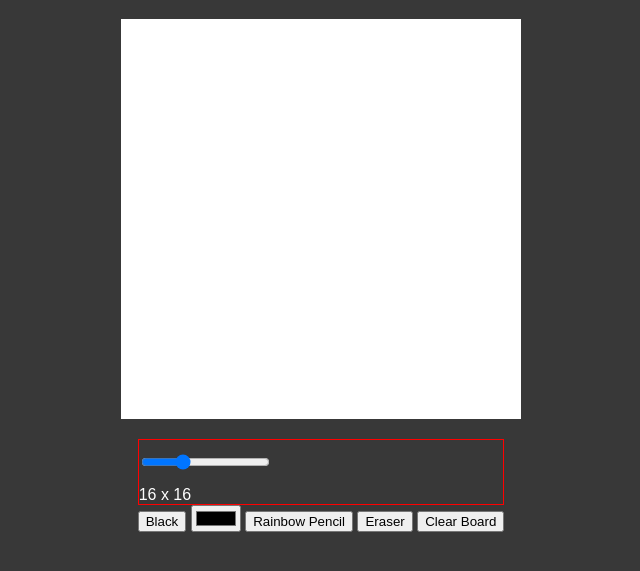
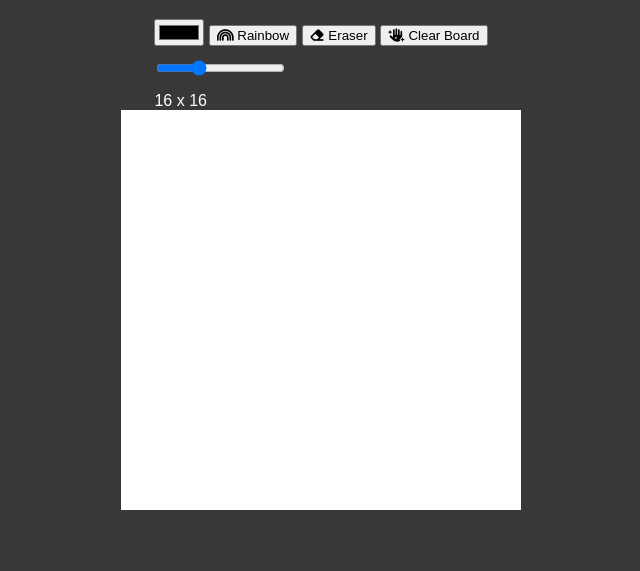
Before and after one commit to brendhatasca/etch-a-sketch, a plain HTML site: page index.html in a window 1280 px wide. Shown: the part 61-632 px from the top of the page, without its empty margins (319-959 px from the left). Drawn offline with Linux system fonts and the light colour scheme.

Commit message:
set rainbow button as default

```diff
--- a/index.html
+++ b/index.html
@@ -5,6 +5,7 @@
     <meta http-equiv="X-UA-Compatible" content="IE=edge">
     <meta name="viewport" content="width=device-width, initial-scale=1.0">
     <script src="script.js" defer></script>
+    <script src="https://kit.fontawesome.com/7a94e3df5c.js" crossorigin="anonymous"></script>
     <link rel="stylesheet" href="style.css">
     <title>Etch-A-Sketch (TOP)</title>
 </head>
@@ -13,21 +14,22 @@
         <h1>Etch-A-Sketch</h1>
     </header>
     <main>
-         <div class="grid-wrapper">
-            <div class="grid-container"></div>
-        </div>
 
         <div class="settings">
-            <div id="slide-container" style="border: 1px solid red;">
+
+            <input type="color" value="#000000" class="btn color-picker">
+            <button class="btn rainbow-pencil active"><i class="fa-solid fa-rainbow"></i> Rainbow</button>
+            <button class="btn eraser"><i class="fa-solid fa-eraser"></i> Eraser</button>
+            <button class="grid-eraser"><i class="fa-solid fa-hand-sparkles"></i> Clear Board</button>
+
+            <div id="slide-container">
                 <input type="range" min="1" max="50" value="16" class="slider" id="grid-range">
                 <div id="grid-size-display"> </div>
             </div>
+        </div>
 
-            <button class="btn black active">Black</button>
-            <input type="color" value="#000000" class="btn color-picker">
-            <button class="btn rainbow-pencil">Rainbow Pencil</button>
-            <button class="btn eraser">Eraser</button>
-            <button class="grid-eraser">Clear Board</button>
+        <div class="grid-wrapper">
+            <div class="grid-container"></div>
         </div>
     </main>
 </body>
--- a/script.js
+++ b/script.js
@@ -45,9 +45,7 @@ function makeGrid(squaresNumb) {
 
 
 function colorGrid() {
-    if (blackBtn.className.match('active')) {
-    this.style.backgroundColor = "#000000";
-    } else if (rainbowBtn.className.match('active')) {
+    if (rainbowBtn.className.match('active')) {
         this.style.backgroundColor = getRandomColor();
     } else if (eraserBtn.className.match('active')) {
         this.style.backgroundColor = "#FFFFFF";
```
